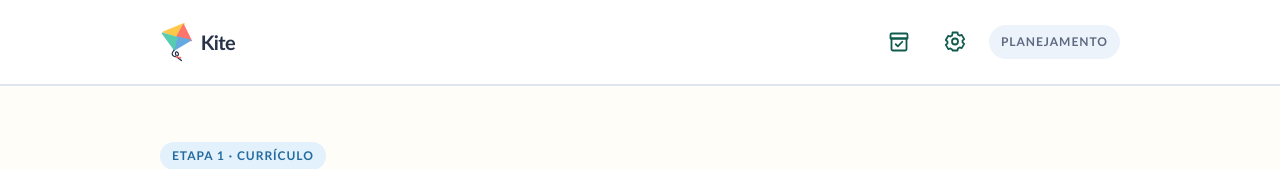
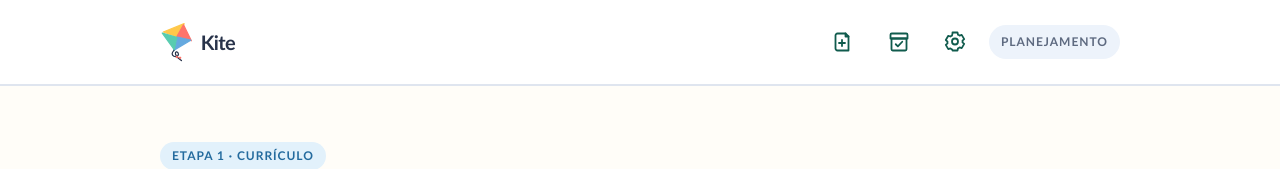
Before and after one commit to 0xhafa/kite, a Next.js app: page /planejar in a window 1280 px wide. Shown: the top 169 px of the page. Built offline with nearby package versions, Linux system fonts and the light colour scheme.

Commit message:
feat: move new batch action to app header

```diff
--- a/src/app/atividades/page.tsx
+++ b/src/app/atividades/page.tsx
@@ -1,5 +1,4 @@
 import type { Metadata } from "next";
-import Link from "next/link";
 
 import { ActivityDescription } from "@/components/activity-description";
 import { AppShell } from "@/components/app-shell";
@@ -31,7 +30,6 @@ export default async function ReviewedActivitiesPage() {
   return (
     <AppShell mainClassName="max-w-5xl" sectionLabel="Biblioteca">
       <section aria-labelledby="titulo-atividades-revisadas">
-        <div className="flex flex-col gap-4 sm:flex-row sm:items-end sm:justify-between">
         <div>
           <Badge tone="success">Biblioteca persistente</Badge>
           <h1
@@ -43,13 +41,6 @@ export default async function ReviewedActivitiesPage() {
           <p className="mt-3 max-w-2xl text-lead font-medium text-muted">
             Tudo o que você já revisou continua salvo e acessível aqui.
           </p>
-          </div>
-          <Link
-            className="inline-flex min-h-12 items-center justify-center rounded-md border-2 border-ink bg-ink px-6 py-3 font-extrabold text-surface shadow-action transition-transform hover:-translate-y-0.5 focus-visible:outline-3 focus-visible:outline-offset-3 focus-visible:outline-focus"
-            href="/planejar"
-          >
-            Planejar novo lote
-          </Link>
         </div>
 
         {reviewedActivityCount > 0 ? (
--- a/src/components/app-shell.tsx
+++ b/src/components/app-shell.tsx
@@ -10,6 +10,7 @@ import {
 } from "@/components/ai/ai-settings";
 import {
   HeaderIconTooltip,
+  PlanNewBatchIcon,
   ReviewedActivitiesIcon,
   SettingsIcon,
 } from "@/components/header-icon";
@@ -72,6 +73,15 @@ function AppShellFrame({
             <span>Kite</span>
           </Link>
           <div className="flex items-center gap-2 sm:gap-3">
+            <HeaderIconTooltip align="right" label="Planejar novo lote">
+              <Link
+                aria-label="Planejar novo lote"
+                className="inline-flex size-touch items-center justify-center rounded-md text-brand-strong transition-colors hover:bg-brand-soft focus-visible:outline-3 focus-visible:outline-offset-2 focus-visible:outline-focus"
+                href="/planejar"
+              >
+                <PlanNewBatchIcon />
+              </Link>
+            </HeaderIconTooltip>
             <HeaderIconTooltip align="right" label="Atividades revisadas">
               <Link
                 aria-label="Atividades revisadas"
--- a/src/components/header-icon.tsx
+++ b/src/components/header-icon.tsx
@@ -62,6 +62,32 @@ export function ReviewedActivitiesIcon() {
   );
 }
 
+export function PlanNewBatchIcon() {
+  return (
+    <svg
+      aria-hidden="true"
+      className="size-6"
+      fill="none"
+      viewBox="0 0 24 24"
+      xmlns="http://www.w3.org/2000/svg"
+    >
+      <path
+        d="M6.5 3.5h8l3 3v14h-11a2 2 0 0 1-2-2v-13a2 2 0 0 1 2-2Z"
+        stroke="currentColor"
+        strokeLinejoin="round"
+        strokeWidth="1.8"
+      />
+      <path
+        d="M14.5 3.5v3h3M11 10v6M8 13h6"
+        stroke="currentColor"
+        strokeLinecap="round"
+        strokeLinejoin="round"
+        strokeWidth="1.8"
+      />
+    </svg>
+  );
+}
+
 export function SettingsIcon() {
   return (
     <svg
```
Lines whose indentation alone changed are shown as unchanged.
